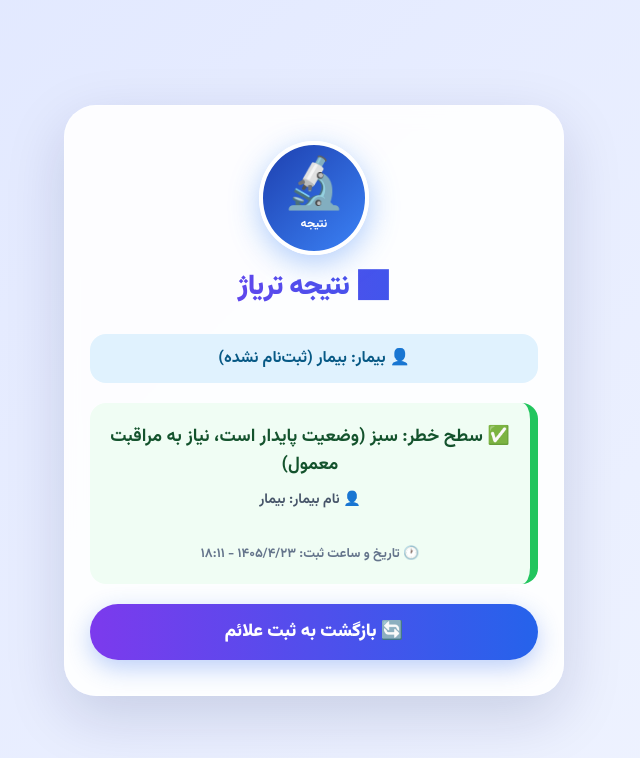
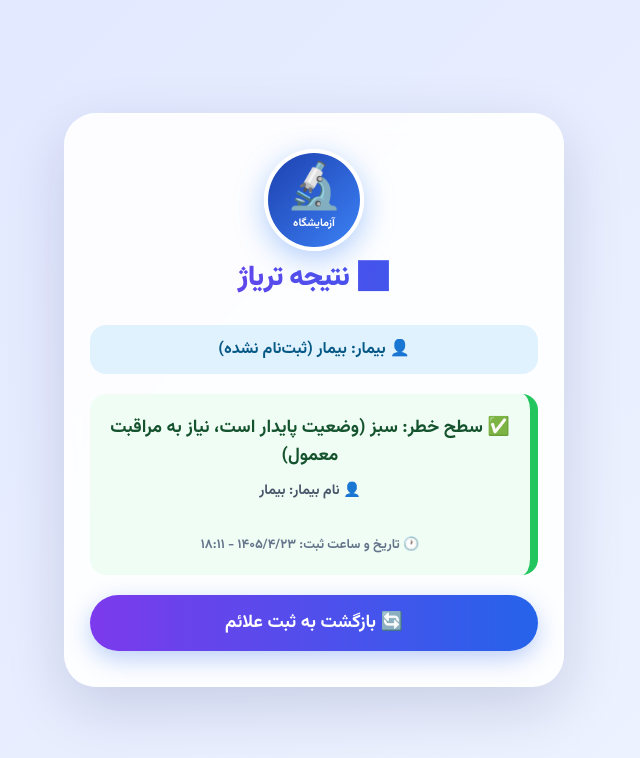
Before and after one commit to rezasdz17-art/TriageProject, a plain HTML site: page result.html in a window 1280 px wide. Shown: the whole page, without its empty margins (326-966 px from the left). Drawn offline with Linux system fonts and the light colour scheme.

Commit message:
Update result.html

```diff
--- a/result.html
+++ b/result.html
@@ -12,14 +12,14 @@
     <div class="container">
 
         <!-- ====== لوگوی آزمایشگاه ====== -->
-        <div style="text-align:center; margin-bottom:10px;">
-            <div style="display:inline-block; background:linear-gradient(135deg,#1e40af,#3b82f6); padding:18px 20px; border-radius:50%; box-shadow:0 8px 30px rgba(59,130,246,0.4); border:4px solid white;">
-                <span style="font-size:50px; display:block; line-height:1;">🔬</span>
-                <span style="display:block; color:#fff; font-size:12px; font-weight:bold; margin-top:2px;">نتیجه</span>
+        <div style="text-align:center; margin-bottom:5px;">
+            <div style="display:inline-block; background:linear-gradient(135deg,#1e40af,#3b82f6); padding:15px 18px; border-radius:50%; box-shadow:0 8px 30px rgba(59,130,246,0.4); border:4px solid white;">
+                <span style="font-size:45px; display:block; line-height:1;">🔬</span>
+                <span style="display:block; color:#fff; font-size:11px; font-weight:bold; margin-top:2px;">آزمایشگاه</span>
             </div>
         </div>
 
-        <!-- ====== بقیه کد (دقیقاً مثل خودت) ====== -->
+        <!-- ====== بقیه کد ====== -->
         <h1>📊 نتیجه تریاژ</h1>
 
         <!-- نمایش نام بیمار -->
@@ -32,7 +32,7 @@
             در حال تحلیل...
         </div>
 
-        <button onclick="window.location.href='triage.html'" style="margin-top: 20px;">
+        <button onclick="window.location.href='triage.html'" style="margin-top: 20px; width:100%; padding:14px; border:none; border-radius:50px; background:linear-gradient(to left, #2563eb, #7c3aed); color:white; font-size:18px; font-weight:bold; cursor:pointer; box-shadow:0 8px 25px rgba(37,99,235,0.3);">
             🔄 بازگشت به ثبت علائم
         </button>
     </div>
@@ -73,7 +73,7 @@
                 message = '✅ سطح خطر: سبز (وضعیت پایدار است، نیاز به مراقبت معمول)';
             }
 
-            // ---- دریافت تاریخ و ساعت ایران (بدون ثانیه) ----
+            // ---- دریافت تاریخ و ساعت ایران ----
             const now = new Date();
             const persianDate = now.toLocaleDateString('fa-IR', {
                 timeZone: 'Asia/Tehran'
```
